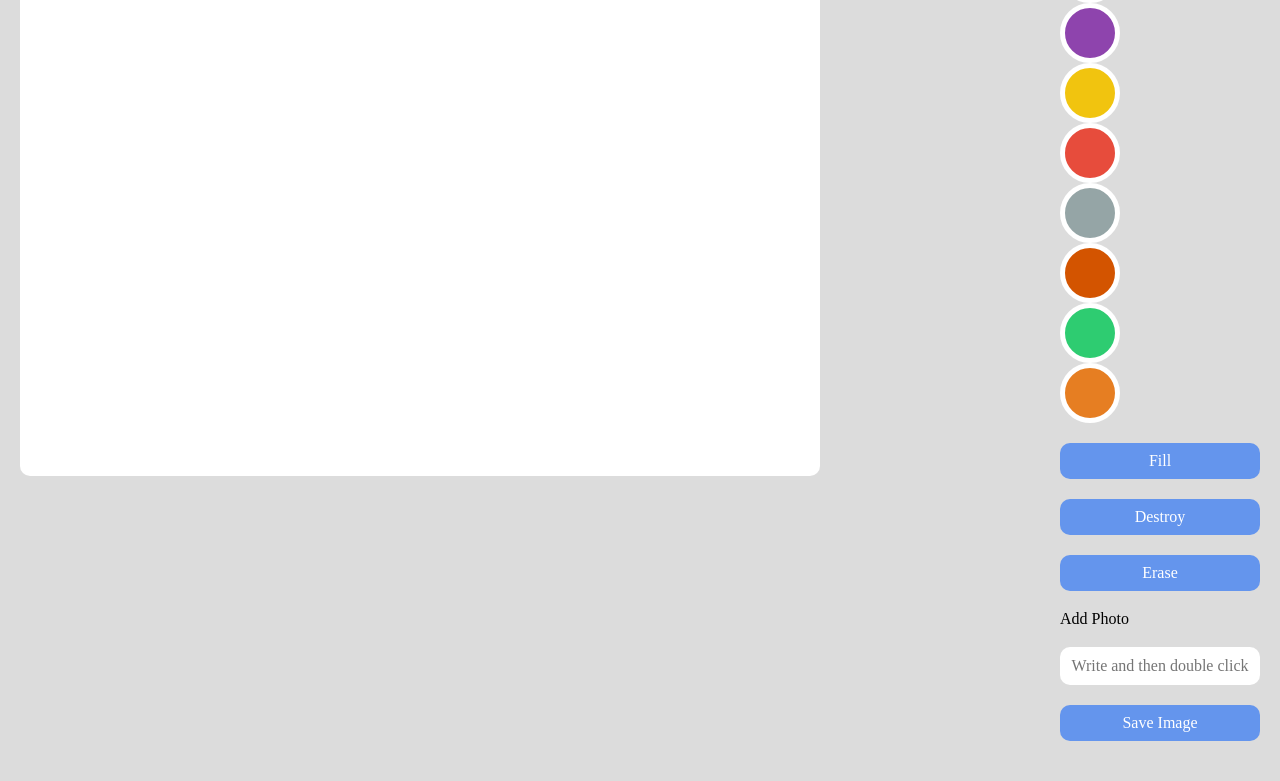
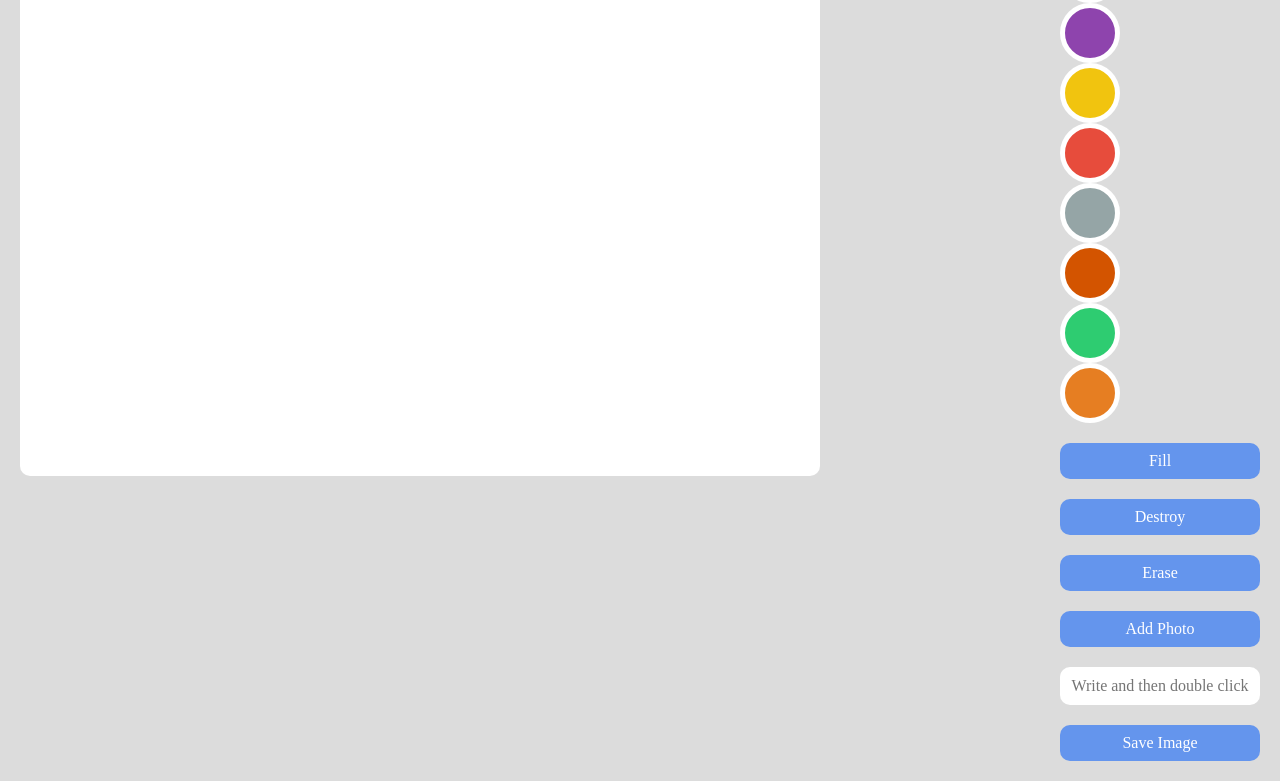
Before and after one commit to jeongwoo-hong/NC_JS_Drawing_App, a plain HTML site: page MEME-MAKER/index.html in a window 1280 px wide. Shown: the part 344-1125 px from the top of the page. Drawn offline with Linux system fonts and the light colour scheme.

Commit message:
23.2.6.5

```diff
--- a/MEME-MAKER/style.css
+++ b/MEME-MAKER/style.css
@@ -47,7 +47,7 @@ input#color {
     background-color: white;
 }
 
-button {
+button, label {
     all:unset;
     padding: 10px 0px;
     text-align:  center;
```
